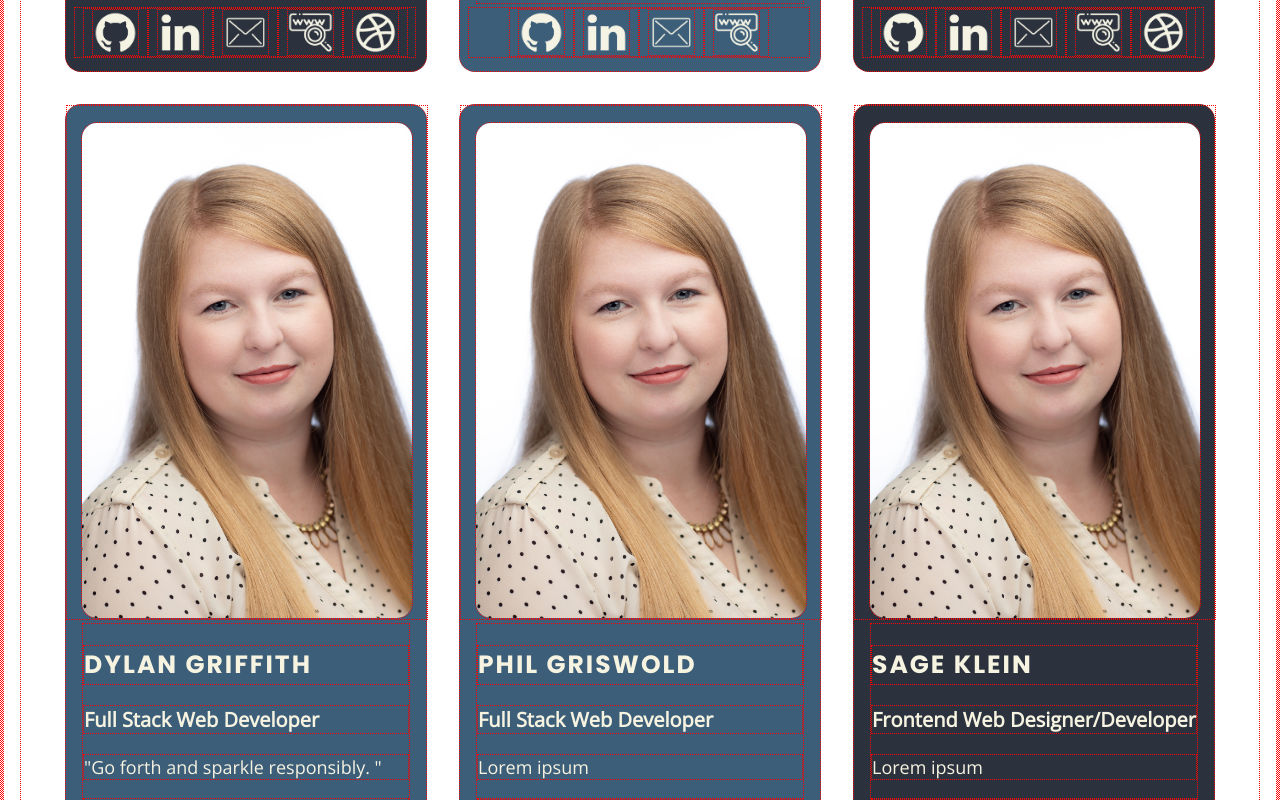
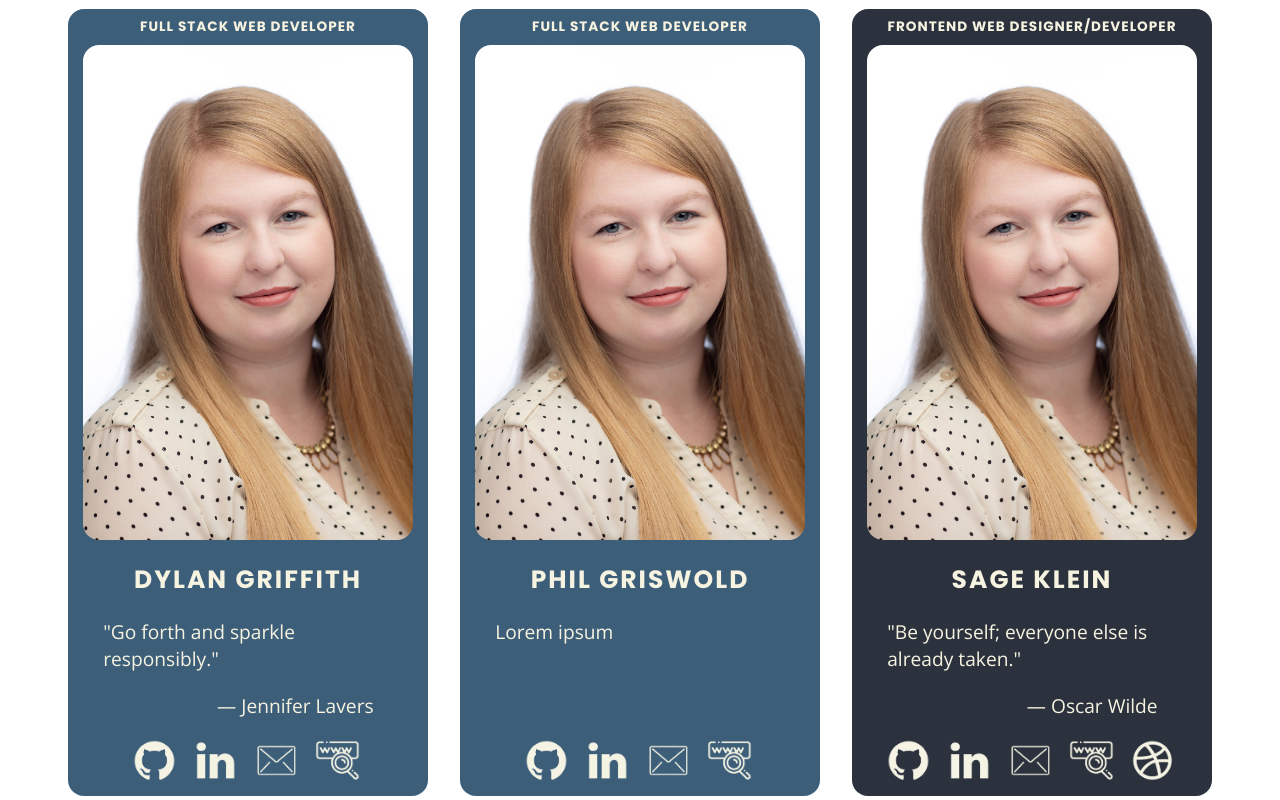
Before and after one commit to nss-day-cohort-35/website, a React (Create React App) app: page / in a window 1280 px wide. Shown: the part 1780-2580 px from the top of the page. Built offline with nearby package versions, Linux system fonts and the light colour scheme.

Commit message:
added information to database, put consentration at top of card, moved quote and author on card.

```diff
--- a/public/data/cohort.json
+++ b/public/data/cohort.json
@@ -52,7 +52,7 @@
 			"proImg": "Name.png",
 			"funImg": "Name-Fun.png",
 			"concentration": "Full Stack Web Developer",
-			"quote": "\"Go forth and sparkle responsibly. \"",
+			"quote": "\"Go forth and sparkle responsibly.\"",
 			"author": " ― Jennifer Lavers",
 			"portfolio": "https://dylpickle11.github.io/",
 			"github": "https://github.com/DylPickle11",
@@ -82,8 +82,8 @@
 			"proImg": "Name.png",
 			"funImg": "Name-Fun.png",
 			"concentration": "Frontend Web Designer/Developer",
-			"quote": "Lorem ipsum",
-			"author": "",
+			"quote": "\"Be yourself; everyone else is already taken.\"",
+			"author": " ― Oscar Wilde",
 			"portfolio": "www.sageklein.com",
 			"github": "https://github.com/sageklein",
 			"linkedIn": "https://www.linkedin.com/in/sage-klein/",
--- a/src/Components/Students/StudentCard.js
+++ b/src/Components/Students/StudentCard.js
@@ -34,6 +34,9 @@ export default class StudentCard extends Component {
 							: "student-card-background-UX"
 					}
 				>
+					<h3 className="student-about concentration">
+						{this.props.student.concentration}
+					</h3>
 					<div
 						className="student-pic-container"
 						onMouseLeave={() => {
@@ -46,11 +49,13 @@ export default class StudentCard extends Component {
 						{this.state.hover == true ? (
 							<img
 								class="student-pic"
+								alt={`${this.props.student.name}`}
 								src={`./images/${this.props.student.funImg}`}
 							/>
 						) : (
 							<img
 								className="student-pic"
+								alt={`${this.props.student.name}`}
 								src={`./images/${this.props.student.proImg}`}
 							/>
 						)}
@@ -61,12 +66,13 @@ export default class StudentCard extends Component {
 							{this.props.student.firstName}{" "}
 							{this.props.student.lastName}
 						</h2>
-						<h3 className="student-about">
-							{this.props.student.concentration}</h3>
+
 						<p className="student-about">
-							{this.props.student.quote}</p>
-                        <p className="student-about">
-							{this.props.student.author}</p>
+							{this.props.student.quote}
+						</p>
+						<p className="student-about author">
+							{this.props.student.author}
+						</p>
 					</div>
 
 					<div className="student-logo-container">
--- a/src/Components/Students/Students.css
+++ b/src/Components/Students/Students.css
@@ -1,27 +1,50 @@
-* {
+/* * {
     border: 1px red dotted;
-}
+} */
 .student-about-container h2 {
     color:#F6F3E1;
     font-family: 'Poppins';
     text-transform: uppercase;
     font-size: 25px;
     letter-spacing: 2px;
+    margin-bottom: 0px;
+    text-align: center;
 }
+
 .student-about-container h3 {
     color:#F6F3E1;
     font-family: 'Open Sans';
-    font-size: 20px;
+    font-size: 1.5em;
+    margin-top: 0em;
+    text-align: center;
 }
 
 .student-about-container p {
     color:#F6F3E1;
     font-family: 'Open Sans';
-    font-size: 18px;
+    font-size: 1.2em;
+    margin: 1em;
+}
+
+.author {
+    text-align: right;
+    padding-right: 1em;
+    margin-top: .5em;
+}
+
+.concentration {
+    letter-spacing: 1px;
+    text-transform: uppercase;
+    color:#F6F3E1;
+    font-family: 'Poppins';
+    font-size: .85em;
+    margin-top: .6em;
+    margin-bottom: 0em;
+    text-align: center;
 }
 
 .cohortIntroTitle {
-font-family: 'Poppins', sans-serif;
+  font-family: 'Poppins', sans-serif;
   font-size: 1.8em;
   color: #d65a40;
   padding-left: 30px;
@@ -76,15 +99,13 @@ font-family: 'Poppins', sans-serif;
     justify-content: center;
     width: 330px;
     height: auto;
-    margin-top: 1em;
+    margin-top: .5em;
     border-radius: 1em;
 }
 .student-about-container {
     flex-flow: column wrap;
     margin-left: 1em;
-    margin-top: .2em;
     margin-right: 1em;
-    margin-bottom: .2em;
 }
 .student-logo {
     display: flex;
```
